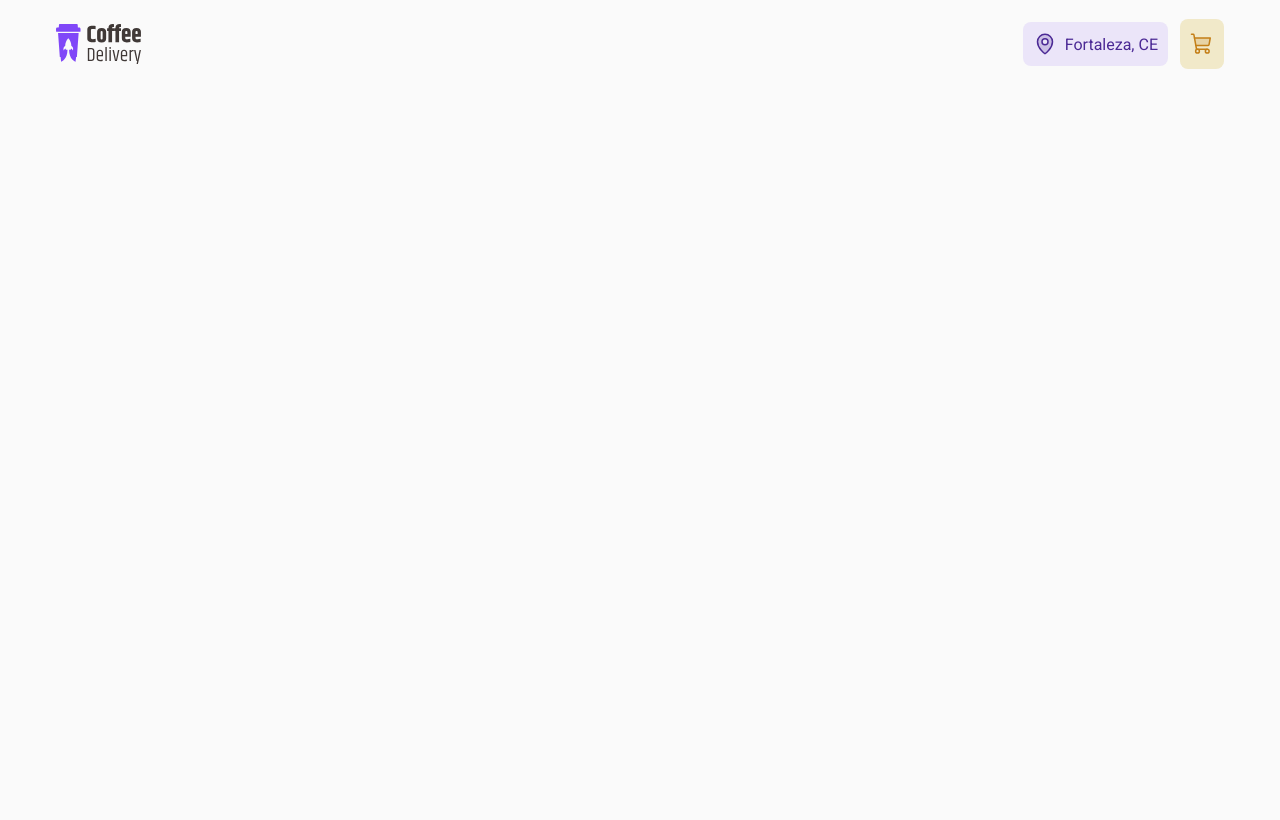
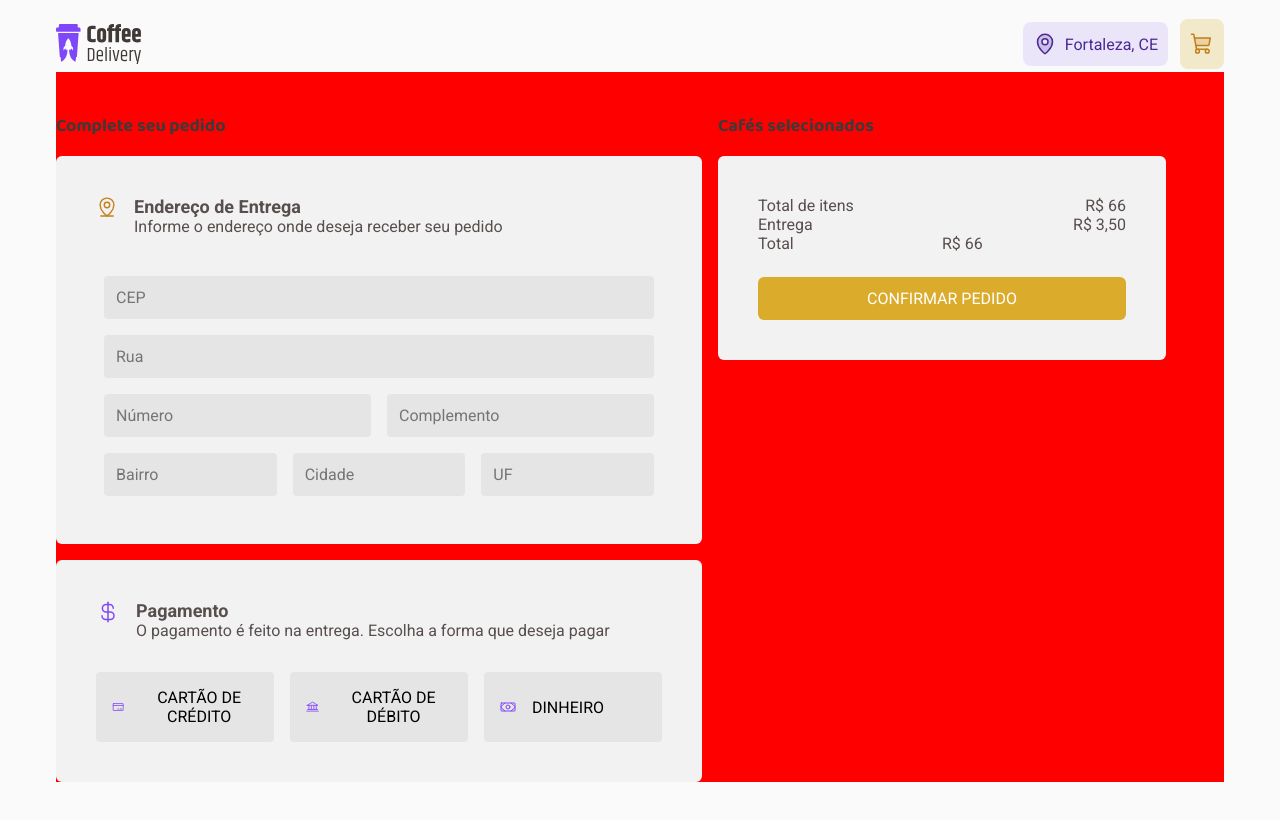
Before and after one commit to leticiar-io/coffee-delivery-challenge, a React (Vite) app: page /checkout in a window 1280 px wide. Shown: the top 820 px of the page. Built offline with nearby package versions, Linux system fonts and the light colour scheme.

Commit message:
creating the checkout page and components

```diff
--- /dev/null
+++ b/src/pages/Checkout/components/AddressForm/index.tsx
@@ -0,0 +1,42 @@
+import { MapPinLine } from 'phosphor-react'
+import { Input } from '../../../../components/Input'
+import {
+  AddressFormContainer,
+  HeaderContainer,
+  TitleAndSubtitleContainer,
+  Title,
+  Subtitle,
+} from './styles'
+
+export function AddressForm() {
+  return (
+    <AddressFormContainer>
+      <HeaderContainer>
+        <MapPinLine size={22} color="#C47F17" />
+
+        <TitleAndSubtitleContainer>
+          <Title>Endereço de Entrega</Title>
+          <p>Informe o endereço onde deseja receber seu pedido</p>
+        </TitleAndSubtitleContainer>
+      </HeaderContainer>
+
+      <div>
+        <Input name="CEP" />
+      </div>
+      <div>
+        <Input name="Rua" />
+      </div>
+
+      <div>
+        <Input name="Número" />
+        <Input name="Complemento" />
+      </div>
+
+      <div>
+        <Input name="Bairro" />
+        <Input name="Cidade" />
+        <Input name="UF" />
+      </div>
+    </AddressFormContainer>
+  )
+}
--- /dev/null
+++ b/src/pages/Checkout/components/AddressForm/styles.ts
@@ -0,0 +1,34 @@
+import styled from 'styled-components'
+
+export const AddressFormContainer = styled.div`
+  background: ${(props) => props.theme['gray-200']};
+  border-radius: 6px;
+  padding: 2.5rem;
+
+  margin-bottom: 1rem;
+
+  div {
+    display: flex;
+
+    Input {
+      margin: 0.5rem;
+    }
+  }
+`
+export const HeaderContainer = styled.header`
+  display: flex;
+  gap: 1rem;
+`
+export const TitleAndSubtitleContainer = styled.div`
+  display: flex;
+  flex-direction: column;
+
+  margin-bottom: 2rem;
+`
+export const Title = styled.h6`
+  font-size: 1.125rem;
+  font-weight: 700;
+`
+export const Subtitle = styled.span`
+  font-size: 1rem;
+`
--- /dev/null
+++ b/src/pages/Checkout/components/CartCoffeeCard/styles.ts
@@ -0,0 +1,3 @@
+import styled from 'styled-components'
+
+export const Container = styled.div``
--- /dev/null
+++ b/src/pages/Checkout/components/PaymentButton/index.tsx
@@ -0,0 +1,16 @@
+import { ReactNode } from 'react'
+import { ButtonContainer } from './styles'
+
+interface PaymentButtonProps {
+  name: string
+  icon: ReactNode
+}
+
+export function PaymentButton({ name, icon }: PaymentButtonProps) {
+  return (
+    <ButtonContainer>
+      {icon}
+      <span>{name}</span>
+    </ButtonContainer>
+  )
+}
--- /dev/null
+++ b/src/pages/Checkout/components/PaymentButton/styles.ts
@@ -0,0 +1,22 @@
+import styled from 'styled-components'
+
+export const ButtonContainer = styled.button`
+  padding: 1rem;
+  min-width: 11.125rem;
+
+  display: flex;
+  align-items: center;
+  justify-items: center;
+
+  text-transform: uppercase;
+  gap: 1rem;
+
+  border: 0;
+  background: ${(props) => props.theme['gray-400']};
+  border-radius: 4px;
+
+  cursor: pointer;
+  :hover {
+    background: ${(props) => props.theme['gray-500']};
+  }
+`
--- /dev/null
+++ b/src/pages/Checkout/components/PaymentForm/index.tsx
@@ -0,0 +1,42 @@
+import { Bank, CreditCard, CurrencyDollar, Money } from 'phosphor-react'
+import { PaymentButton } from '../PaymentButton'
+import {
+  PaymentFormContainer,
+  HeaderContainer,
+  TitleAndSubtitleContainer,
+  Title,
+  Subtitle,
+  PaymentContainerButtons,
+} from './styles'
+
+export function PaymentForm() {
+  return (
+    <PaymentFormContainer>
+      <HeaderContainer>
+        <CurrencyDollar size={24} color="#8047F8" />
+
+        <TitleAndSubtitleContainer>
+          <Title>Pagamento</Title>
+          <Subtitle>
+            O pagamento é feito na entrega. Escolha a forma que deseja pagar
+          </Subtitle>
+        </TitleAndSubtitleContainer>
+      </HeaderContainer>
+
+      <PaymentContainerButtons>
+        <PaymentButton
+          name="Cartão de crédito"
+          icon={<CreditCard color="#8047F8" size={16} />}
+        />
+        <PaymentButton
+          name="Cartão de débito"
+          icon={<Bank color="#8047F8" size={16} />}
+        />
+        <PaymentButton
+          name="Dinheiro"
+          icon={<Money color="#8047F8" size={16} />}
+        />
+      </PaymentContainerButtons>
+    </PaymentFormContainer>
+  )
+}
--- /dev/null
+++ b/src/pages/Checkout/components/PaymentForm/styles.ts
@@ -0,0 +1,31 @@
+import styled from 'styled-components'
+
+export const PaymentFormContainer = styled.div`
+  width: 100%;
+  background: ${(props) => props.theme['gray-200']};
+  border-radius: 6px;
+  padding: 2.5rem;
+`
+
+export const PaymentContainerButtons = styled.div`
+  display: flex;
+  gap: 1rem;
+`
+export const HeaderContainer = styled.header`
+  display: flex;
+  gap: 1rem;
+`
+export const TitleAndSubtitleContainer = styled.div`
+  display: flex;
+  flex-direction: column;
+
+  margin-bottom: 2rem;
+  gap: 0px;
+`
+export const Title = styled.h6`
+  font-size: 1.125rem;
+  font-weight: 700;
+`
+export const Subtitle = styled.span`
+  font-size: 1rem;
+`
--- /dev/null
+++ b/src/pages/Checkout/components/SelectedCoffees/index.tsx
@@ -0,0 +1,29 @@
+import {
+  Container,
+  PriceContainer,
+  PriceTotal,
+  ConfirmOrderButton,
+} from './styles'
+
+export function SelectedCoffees() {
+  return (
+    <Container>
+      <PriceContainer>
+        <div>
+          <p>Total de itens</p>
+          <p>R$ 66</p>
+        </div>
+        <div>
+          <p>Entrega</p>
+          <p>R$ 3,50</p>
+        </div>
+        <div>
+          <PriceTotal>Total</PriceTotal>
+          <PriceTotal>R$ 66</PriceTotal>
+        </div>
+      </PriceContainer>
+
+      <ConfirmOrderButton type="submit">Confirmar Pedido</ConfirmOrderButton>
+    </Container>
+  )
+}
--- /dev/null
+++ b/src/pages/Checkout/components/SelectedCoffees/styles.ts
@@ -0,0 +1,36 @@
+import styled from 'styled-components'
+
+export const Container = styled.div`
+  background: ${(props) => props.theme['gray-200']};
+  border-radius: 6px;
+  padding: 2.5rem;
+
+  max-width: 28rem;
+`
+export const PriceContainer = styled.div`
+  div {
+    display: flex;
+    justify-content: space-between;
+  }
+`
+export const PriceTotal = styled.span`
+  width: 100%;
+`
+export const ConfirmOrderButton = styled.button`
+  color: ${(props) => props.theme.white};
+  background: ${(props) => props.theme.yellow};
+
+  width: 100%;
+  margin-top: 1.5rem;
+  padding-top: 12px;
+  padding-bottom: 12px;
+  border: 0;
+  border-radius: 6px;
+
+  text-transform: uppercase;
+  cursor: pointer;
+
+  :hover {
+    background: ${(props) => props.theme['yellow-dark']};
+  }
+`
--- a/src/pages/Checkout/index.tsx
+++ b/src/pages/Checkout/index.tsx
@@ -1,5 +1,21 @@
-import { LayoutContainer } from './styles'
+import { AddressForm } from './components/AddressForm'
+import { PaymentForm } from './components/PaymentForm'
+import { SelectedCoffees } from './components/SelectedCoffees'
+import { LayoutContainer, Container } from './styles'
 
 export function Checkout() {
-  return <LayoutContainer></LayoutContainer>
+  return (
+    <LayoutContainer>
+      <Container>
+        <h3>Complete seu pedido</h3>
+        <AddressForm />
+        <PaymentForm />
+      </Container>
+
+      <Container>
+        <h3>Cafés selecionados</h3>
+        <SelectedCoffees />
+      </Container>
+    </LayoutContainer>
+  )
 }
--- a/src/pages/Checkout/styles.ts
+++ b/src/pages/Checkout/styles.ts
@@ -1,3 +1,21 @@
 import styled from 'styled-components'
 
-export const LayoutContainer = styled.div``
+export const LayoutContainer = styled.div`
+  gap: 1rem;
+
+  background-color: red;
+
+  display: flex;
+  justify-content: space-between;
+`
+export const Container = styled.div`
+  width: 100%;
+  margin-top: 2.5rem;
+  h3 {
+    font-family: 'Baloo 2', sans-serif;
+    font-weight: 400;
+    font-size: 1.125rem;
+    color: ${(props) => props.theme['gray-800']};
+    padding-bottom: 1rem;
+  }
+`
```
Also changed, not shown: src/pages/Checkout/components/CartCoffeeCard/index.tsx (added, +7 -0 lines).
